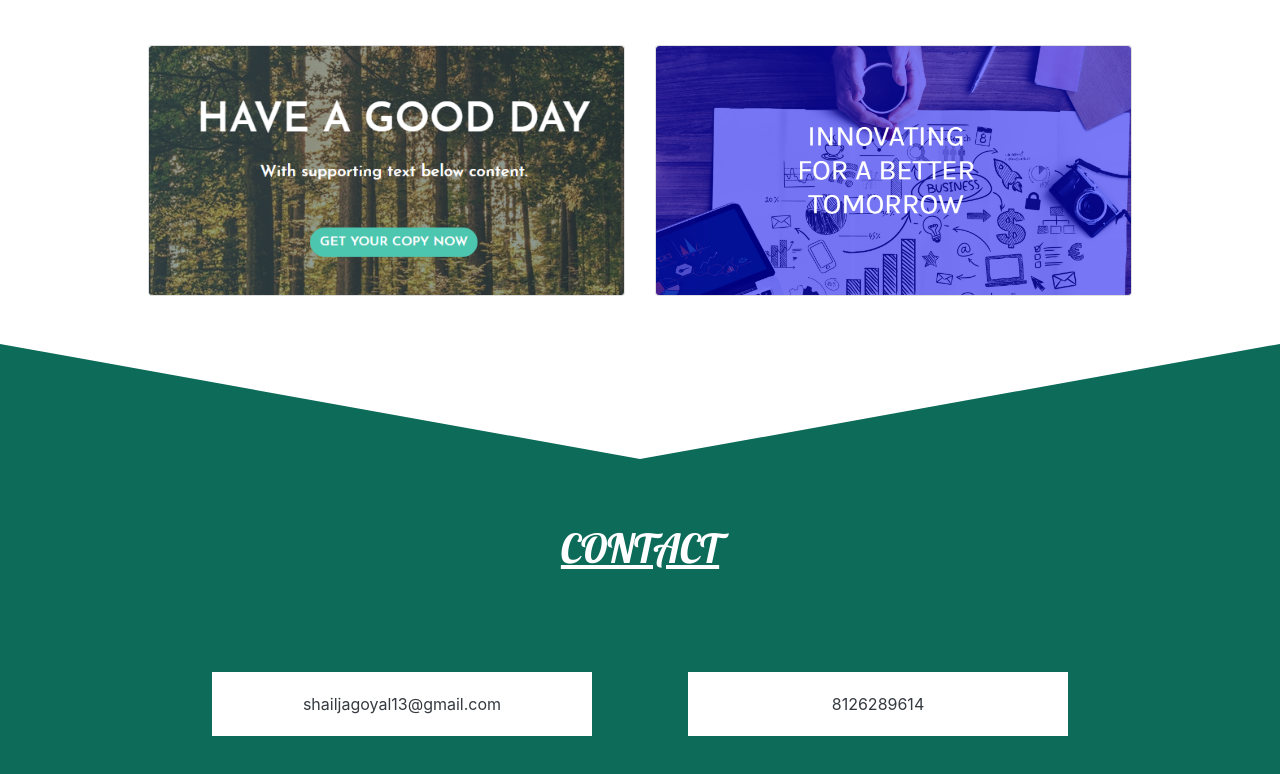
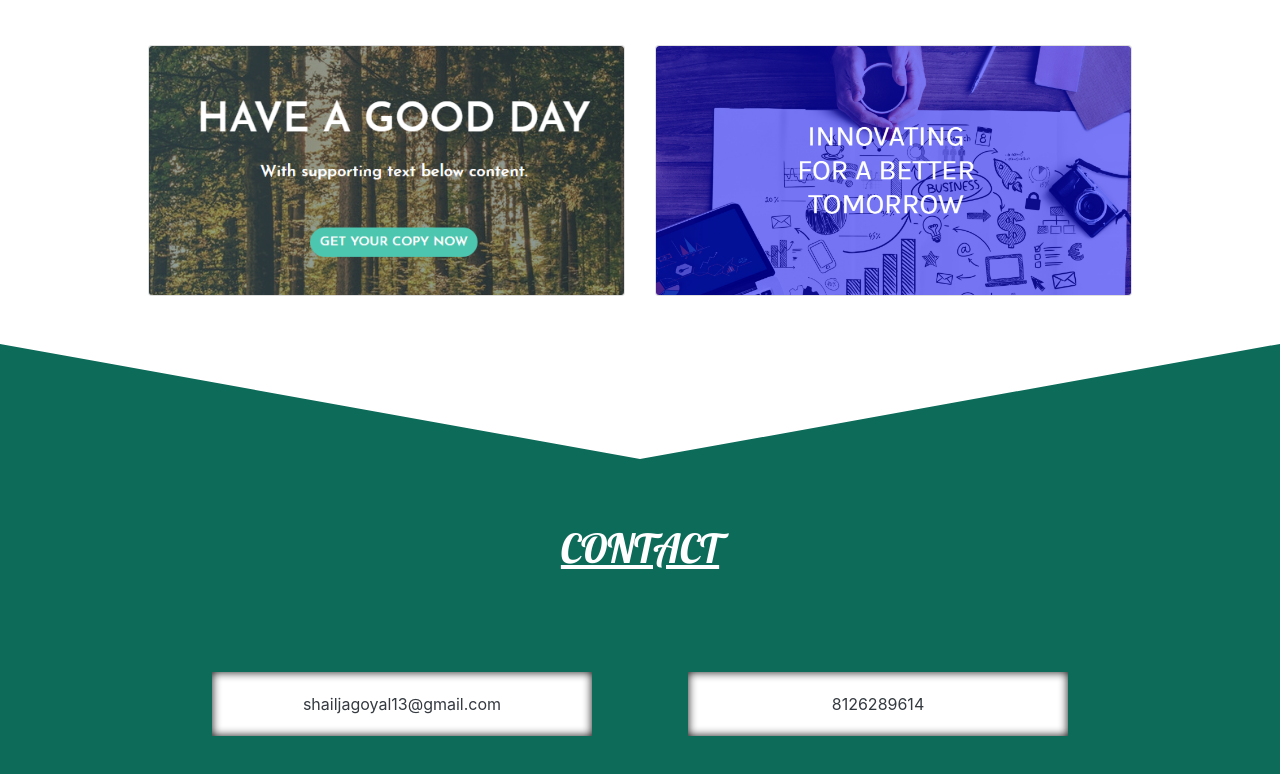
Before and after one commit to Shailja-Goyal/ShailjaGoyal, a plain HTML site: page index.html in a window 1280 px wide. Shown: the part 1929-2703 px from the top of the page. Drawn offline with nearby package versions, Linux system fonts and the light colour scheme.

Commit message:
Update index.html

```diff
--- a/index.html
+++ b/index.html
@@ -375,11 +375,11 @@
             <div class="main4 pb-5 px-3">
               <div class="container">
                 <div class="row" style="display: flex;align-items: center;justify-content: center;">
-                  <div class="card-body text-center my-2 mx-5 bg-white col-lg-4">
+                  <div class="card-body shad text-center my-2 mx-5 bg-white col-lg-4">
                     <a href="mailto: shailjagoyal13@gmail.com" class="text-dark">shailjagoyal13@gmail.com</a>
 
                   </div>
-                  <div class="card-body mx-5 my-2 bg-white text-center col-lg-4">
+                  <div class="card-body shad mx-5 my-2 bg-white text-center col-lg-4">
                     <a href="tel:+918126289614" class="text-dark">8126289614</a>
                   </div>
                 </div>
```
